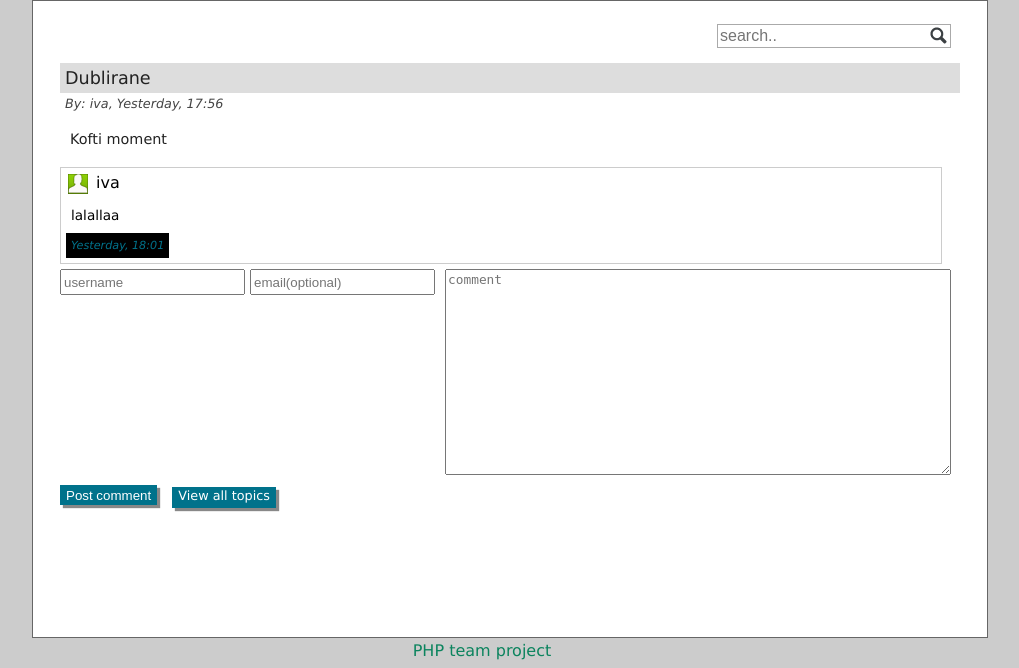
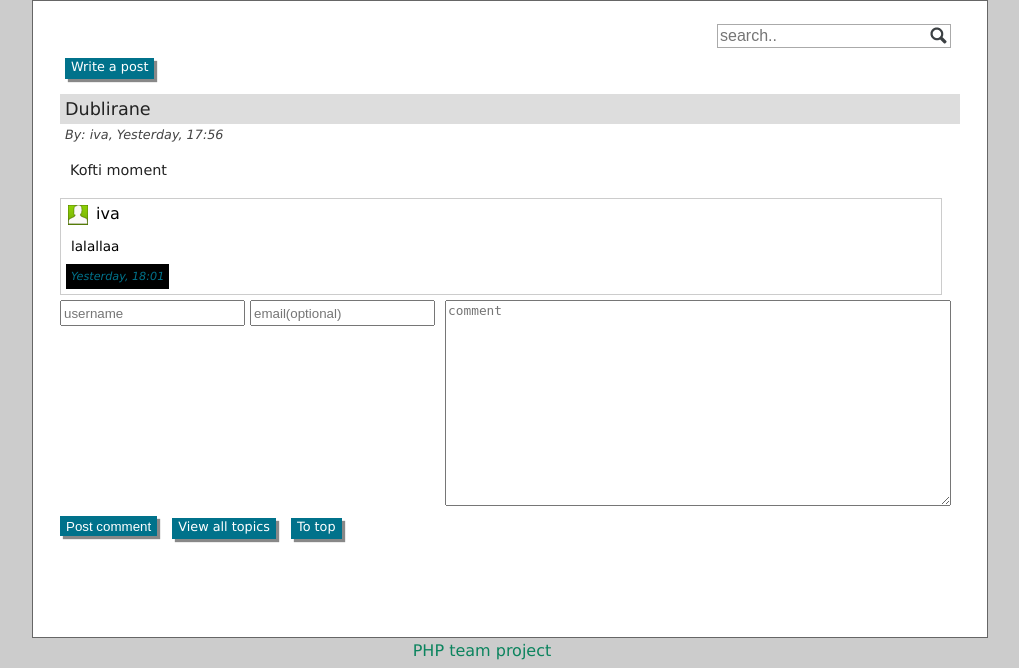
Before and after one commit to tkutsarov/PHP_Team_Seattle, a PHP site: page /posts_view.php?id=30 in a window 1280 px wide. Shown: the part 191-859 px from the top of the page, without its empty margins (158-1177 px from the left). Run offline with PHP 8.4, Linux system fonts and the light colour scheme; data comes from the database, SQL or seed files in the repository.

Commit message:
added buttons

```diff
--- a/header.php
+++ b/header.php
@@ -18,7 +18,7 @@
 
         <nav id="menu">
             <ul>
-            <li><a class="item" href="index.php">Home</a></li>
+            <li><a class="item" name="top" href="index.php">Home</a></li>
             <li><a class="item" id="create-topic" href="create_topic.php">Create a topic</a></li>
             <li><a class="item" href="create_category.php">Create a category</a></li>
                 <?php
--- a/posts_view.php
+++ b/posts_view.php
@@ -45,6 +45,7 @@ if (!$result) {
     if ($result->num_rows == 0) {
         echo 'No topic.';
     } else {
+        echo '<a href="#bottom" class="post-button">Write a post</a>';
         echo '<section id="topic">';
         $row = $result->fetch_assoc();
 
@@ -122,6 +123,7 @@ if (!$result) {
     <textarea name="post-content" placeholder="comment" maxlength="1000" required="required"></textarea>
     <input type="submit" name="submit" value="Post comment" class="post-button"/>
     <a href="index.php" class="post-button">View all topics</a>
+    <a href="#top" name="bottom" class="post-button">To top</a>
 </form>
 
 <?php
```
